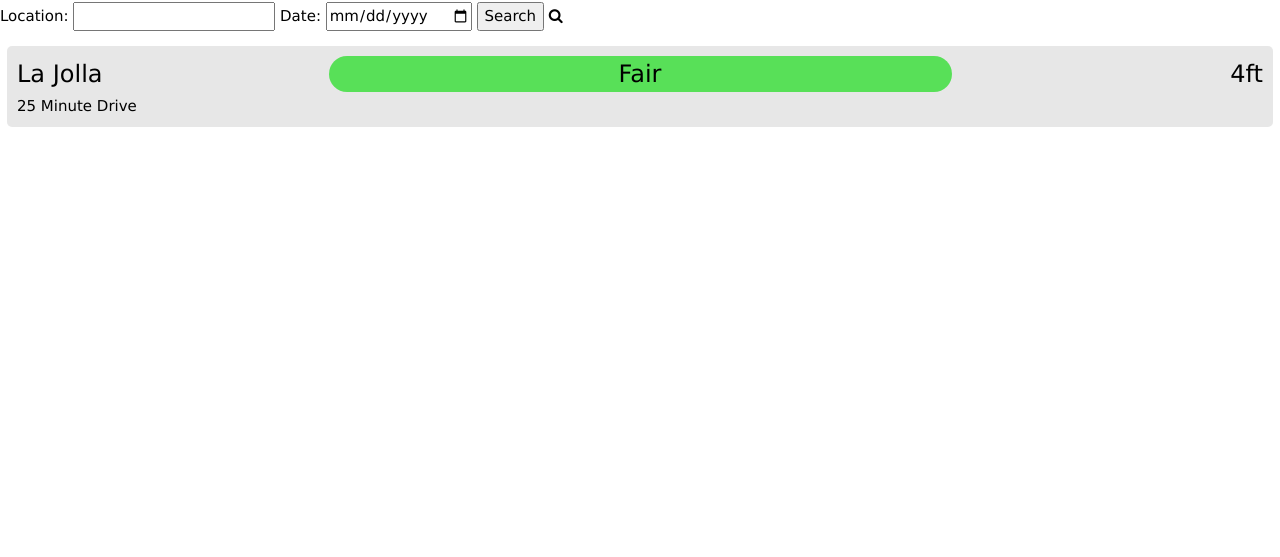
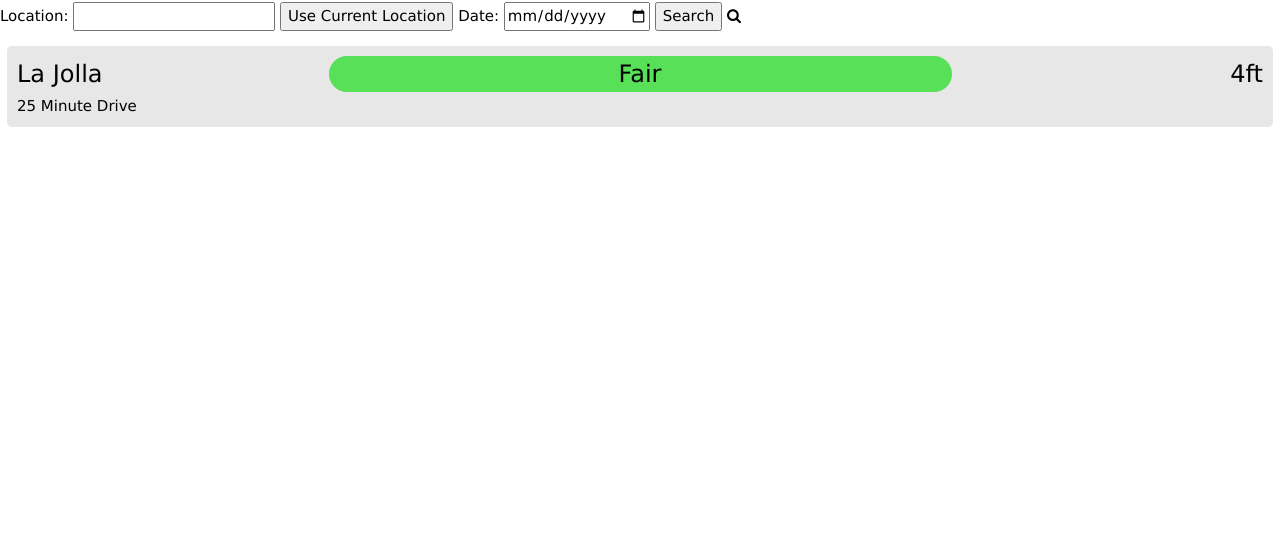
Before and after one commit to TyDSmith/Surfs-App, a plain HTML site: page index.html in a window 1280 px wide. Shown: the part 243-800 px from the top of the page. Drawn offline with nearby package versions, Linux system fonts and the light colour scheme; no server answers.

Commit message:
got user location functionality + button working

```diff
--- a/index.html
+++ b/index.html
@@ -17,7 +17,9 @@
       </div>
 
       <form id="input">
-        Location: <input type="text" name="Location" value="" /> Date:
+        Location: <input type="text" name="Location" value="" />
+        <button type=button onclick="useCurrentLocation();">Use Current Location</button>
+        Date:
         <input type="date" name="Date" value="" />
         <input type="submit" value="Search" />
         <i class="fa fa-search"></i>
--- a/javascript/app.js
+++ b/javascript/app.js
@@ -2,6 +2,8 @@ var fTemp = null;
 var lat = null;
 var long = null;
 
+
+var userLocation = null;
 var spotID = null;
 
 // Insert API Key if needed (not needed for spitcast)
@@ -16,9 +18,9 @@ function findConditions (id) {
         url: `http://api.spitcast.com/api/spot/forecast/${id}/`,
         method: "GET"
     }).then(function(response) {
-        console.log(response, "conditions")
+        //console.log(response, "conditions")
         for(i=0; i < response.length; i++){
-            console.log(response[i].shape_full)
+            //console.log(response[i].shape_full)
 
         }
     })
@@ -43,13 +45,13 @@ function findNearSpots () {
         url: "http://api.spitcast.com/api/spot-forecast/search",
         method: "GET"
         }).then(function(response) {
-            console.log(response);
+            //console.log(response);
             findConditions(response[0].spot_id)
             for(i = 0; i < response.length; i++){
                 findDistance(response[i].coordinates)
                 var spotID = response.spot_id;
                 displaySpotCards(spotID);
-                console.log(spotID);
+                //console.log(spotID);
                 //displaySpotCards();
             }
 
@@ -61,10 +63,32 @@ findNearSpots()
 
 
 
+function useCurrentLocation(){
+    $.ajax({
+        url: "http://geoip-db.com/json/",
+        method: "GET"
+        }).then(function(response) {
+            //console.log(response);
+            findConditions(response.country_code)
+
+            for(i = 0; i < response.length; i++){
+                findDistance(response[i].coordinates)
+                var spotID = response.spot_id;
+                displaySpotCards(spotID);
+                //console.log(spotID);
+                //displaySpotCards();
+            }
+
+
+        });
+//  var userLocation =
+
+};
+
 //this is to display the card for each spot, might want to put this in the findNearSpots for loop instead
 function displaySpotCards(spotID){
     for(i=0;i< response[i].length; i++){
-        console.log(spotID);
+        //console.log(spotID);
         //display
         styleSpotCard();
     }
@@ -75,3 +99,23 @@ function styleSpotCard(spotID){
     //this function will be used to apply styling based on the conditions of each spot
     $("#" + spotID).style(sdfs)
 }
+
+
+function useCurrentLocation(){
+    $.ajax({
+        url: "http://geoip-db.com/json/",
+        method: "GET"
+        }).then(function(response) {
+            let responseJSON = JSON.parse(response);
+            console.log(responseJSON);
+            console.log(responseJSON.city);
+            let userLatitude = responseJSON.latitude;
+            console.log(userLatitude);
+            //console.log(response[0].city);
+
+        });
+}
+
+function surfSetup(){
+    //console.log("setup");
+}
```
